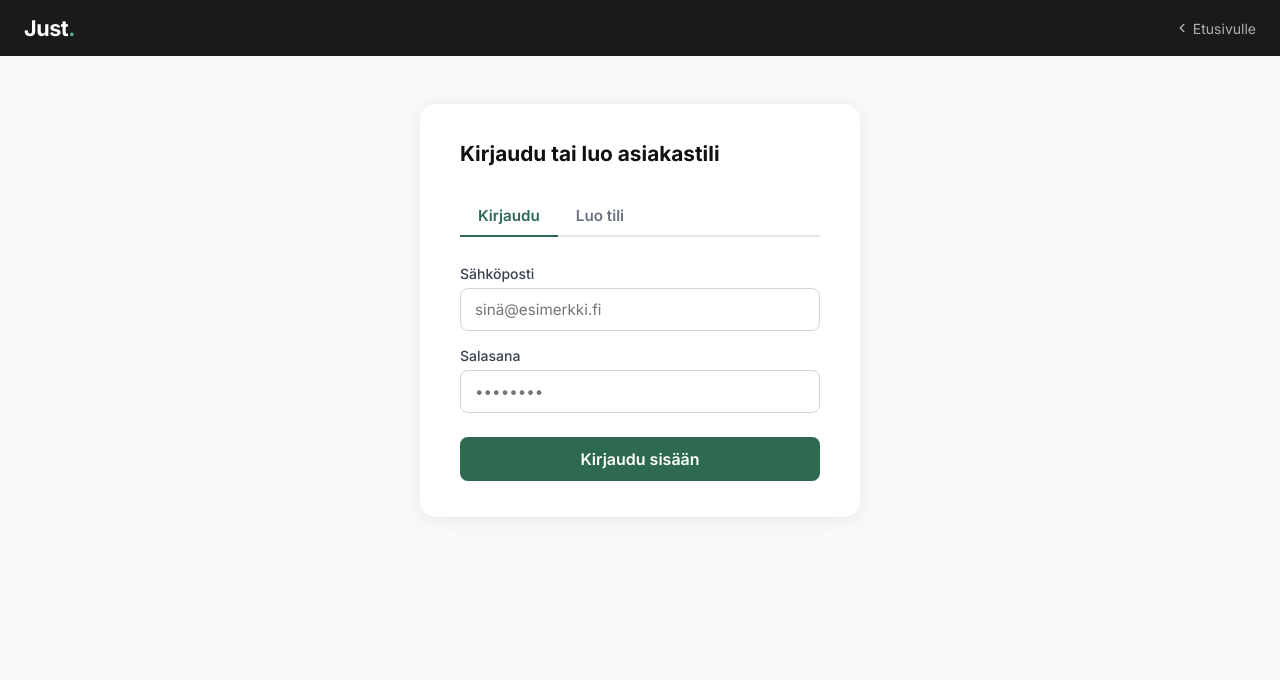
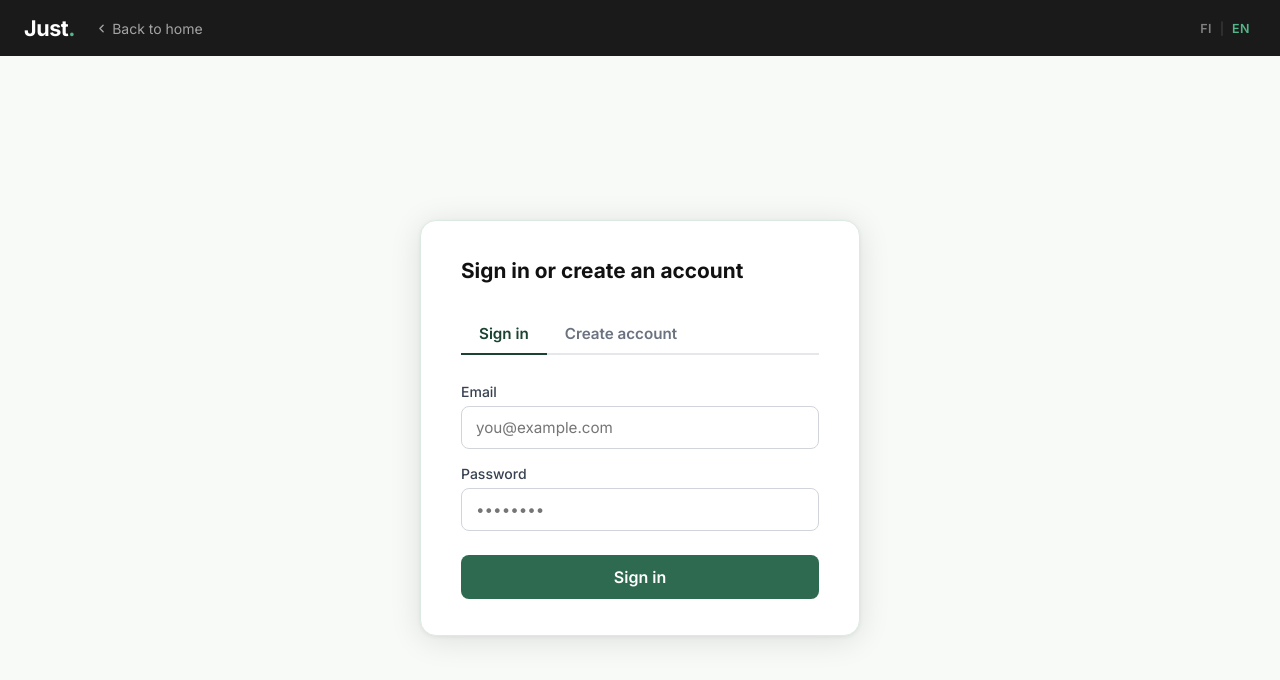
Before and after one commit to jeremakela-web/justapp-fi, a website: page index.html in a window 1280 px wide. Drawn offline with nearby package versions, Linux system fonts and the light colour scheme.

Commit message:
Add EN/FI i18n to auth screen; fix card shadow, tab underline, vertical centering

```diff
--- a/index.html
+++ b/index.html
@@ -3,7 +3,7 @@
 <head>
   <meta charset="UTF-8" />
   <meta name="viewport" content="width=device-width, initial-scale=1.0" />
-  <title>Just. – Kirjaudu</title>
+  <title>Just.</title>
   <link rel="preconnect" href="https://fonts.googleapis.com" />
   <link href="https://fonts.googleapis.com/css2?family=Inter:wght@400;500;600;700&display=swap" rel="stylesheet" />
   <script src="https://cdn.jsdelivr.net/npm/@supabase/supabase-js@2"></script>
@@ -17,7 +17,7 @@
       min-height: 100vh;
     }
 
-    /* ── SHARED HEADER ── */
+    /* ── HEADER ── */
     .site-header {
       background: #1a1a1a;
       padding: 0 24px;
@@ -26,6 +26,7 @@
       align-items: center;
       justify-content: space-between;
     }
+    .header-left { display: flex; align-items: center; gap: 20px; }
     .logo {
       font-size: 1.35rem;
       font-weight: 700;
@@ -36,7 +37,7 @@
     .logo .dot { color: #52b788; }
     .back-link {
       font-size: 0.875rem;
-      color: rgba(255,255,255,0.65);
+      color: rgba(255,255,255,0.6);
       text-decoration: none;
       display: flex;
       align-items: center;
@@ -44,6 +45,29 @@
       transition: color 0.15s;
     }
     .back-link:hover { color: #fff; }
+
+    /* language switcher */
+    .lang-switcher {
+      display: flex;
+      align-items: center;
+      gap: 2px;
+    }
+    .lang-btn {
+      background: none;
+      border: none;
+      color: rgba(255,255,255,0.45);
+      font-family: inherit;
+      font-size: 0.78rem;
+      font-weight: 600;
+      cursor: pointer;
+      padding: 4px 6px;
+      border-radius: 4px;
+      letter-spacing: 0.04em;
+      transition: color 0.15s, background 0.15s;
+    }
+    .lang-btn:hover { color: #fff; }
+    .lang-btn.active { color: #52b788; }
+    .lang-sep { color: rgba(255,255,255,0.2); font-size: 0.75rem; }
 
     /* ── AUTH VIEW ── */
     #auth-view { display: block; }
@@ -53,8 +77,8 @@
       background: #f8faf8;
       display: flex;
       justify-content: center;
-      align-items: flex-start;
-      padding: 48px 16px 64px;
+      align-items: center;
+      padding: 24px 16px;
     }
 
     .auth-card {
@@ -63,11 +87,10 @@
       padding: 36px 40px;
       width: 100%;
       max-width: 440px;
-      box-shadow: 0 2px 20px rgba(0,0,0,0.07);
+      border: 1px solid #ddeae3;
+      box-shadow: 0 4px 32px rgba(0,0,0,0.11), 0 1px 4px rgba(0,0,0,0.06);
     }
-    @media (max-width: 480px) {
-      .auth-card { padding: 28px 20px; }
-    }
+    @media (max-width: 480px) { .auth-card { padding: 28px 20px; } }
 
     .auth-heading {
       font-size: 1.3rem;
@@ -96,15 +119,11 @@
       margin-bottom: -2px;
       transition: color 0.15s, border-color 0.15s;
     }
-    .tab-btn.active {
-      color: #2d6a4f;
-      border-bottom-color: #2d6a4f;
-    }
+    .tab-btn.active { color: #1b4332; border-bottom-color: #1b4332; }
     .tab-btn:hover:not(.active) { color: #374151; }
 
-    /* ── FORM ELEMENTS ── */
+    /* ── FORM ── */
     .form-group { margin-bottom: 16px; }
-
     label {
       display: block;
       font-size: 0.875rem;
@@ -112,7 +131,6 @@
       color: #374151;
       margin-bottom: 6px;
     }
-
     input[type="text"],
     input[type="email"],
     input[type="password"],
@@ -150,14 +168,8 @@
       transition: background 0.15s, transform 0.1s;
     }
     .btn:active { transform: scale(0.98); }
-
-    .btn-green {
-      background: #2d6a4f;
-      color: #fff;
-      margin-top: 8px;
-    }
+    .btn-green { background: #2d6a4f; color: #fff; margin-top: 8px; }
     .btn-green:hover { background: #245c44; }
-
     .btn-ghost {
       background: none;
       color: #6b7280;
@@ -165,7 +177,6 @@
       margin-top: 10px;
     }
     .btn-ghost:hover { background: #f3f4f6; color: #374151; }
-
     .btn-logout {
       background: transparent;
       color: #dc2626;
@@ -192,183 +203,136 @@
     .msg-error   { background: #fef2f2; border: 1px solid #fca5a5; color: #b91c1c; }
     .msg-success { background: #f0fdf4; border: 1px solid #86efac; color: #166534; }
 
-    /* ── CHECK EMAIL STATE ── */
-    #check-email-view {
-      display: none;
-      text-align: center;
-      padding: 8px 0 4px;
-    }
+    /* ── CHECK EMAIL ── */
+    #check-email-view { display: none; text-align: center; padding: 8px 0 4px; }
     .check-email-icon {
-      width: 56px;
-      height: 56px;
+      width: 56px; height: 56px;
       background: #f0fdf4;
       border-radius: 50%;
-      display: flex;
-      align-items: center;
-      justify-content: center;
+      display: flex; align-items: center; justify-content: center;
       margin: 0 auto 20px;
       font-size: 1.5rem;
     }
-    #check-email-view h2 {
-      font-size: 1.15rem;
-      font-weight: 700;
-      color: #111;
-      margin-bottom: 12px;
-    }
-    #check-email-view p {
-      font-size: 0.9rem;
-      color: #6b7280;
-      margin-bottom: 8px;
-      line-height: 1.6;
-    }
+    #check-email-view h2 { font-size: 1.15rem; font-weight: 700; color: #111; margin-bottom: 12px; }
+    #check-email-view p  { font-size: 0.9rem; color: #6b7280; margin-bottom: 8px; line-height: 1.6; }
     #check-email-view strong { color: #374151; }
 
     /* ── APP VIEW ── */
     #app-view { display: none; }
-
     .app-header {
       background: #1a1a1a;
-      height: 56px;
-      padding: 0 24px;
-      display: flex;
-      align-items: center;
-      justify-content: space-between;
-      position: sticky;
-      top: 0;
-      z-index: 10;
+      height: 56px; padding: 0 24px;
+      display: flex; align-items: center; justify-content: space-between;
+      position: sticky; top: 0; z-index: 10;
     }
-    .app-logo {
-      font-size: 1.25rem;
-      font-weight: 700;
-      color: #fff;
-      letter-spacing: -0.02em;
-    }
+    .app-logo { font-size: 1.25rem; font-weight: 700; color: #fff; letter-spacing: -0.02em; }
     .app-logo .dot { color: #52b788; }
     .app-user { font-size: 0.825rem; color: #9ca3af; }
-
-    .app-container {
-      max-width: 720px;
-      margin: 0 auto;
-      padding: 32px 16px;
-    }
-
+    .app-container { max-width: 720px; margin: 0 auto; padding: 32px 16px; }
     .card {
-      background: #fff;
-      border-radius: 12px;
-      padding: 28px;
-      box-shadow: 0 2px 12px rgba(0,0,0,0.06);
-      margin-bottom: 24px;
+      background: #fff; border-radius: 12px; padding: 28px;
+      box-shadow: 0 2px 12px rgba(0,0,0,0.06); margin-bottom: 24px;
     }
     .card h2 { font-size: 1.1rem; font-weight: 700; margin-bottom: 20px; color: #111; }
-
     .form-row { display: grid; grid-template-columns: 1fr 1fr; gap: 16px; }
     @media (max-width: 540px) { .form-row { grid-template-columns: 1fr; } }
-
     .booking-item {
-      border: 1.5px solid #e5e7eb;
-      border-radius: 8px;
-      padding: 16px;
-      margin-bottom: 10px;
-      display: flex;
-      justify-content: space-between;
-      align-items: flex-start;
-      gap: 12px;
+      border: 1.5px solid #e5e7eb; border-radius: 8px; padding: 16px;
+      margin-bottom: 10px; display: flex; justify-content: space-between;
+      align-items: flex-start; gap: 12px;
     }
     .booking-item:last-child { margin-bottom: 0; }
     .booking-date { font-weight: 600; color: #111; font-size: 0.95rem; }
     .booking-meta { color: #6b7280; font-size: 0.875rem; margin-top: 3px; }
-
-    .badge {
-      padding: 3px 10px;
-      border-radius: 20px;
-      font-size: 0.75rem;
-      font-weight: 600;
-      white-space: nowrap;
-      flex-shrink: 0;
-    }
+    .badge { padding: 3px 10px; border-radius: 20px; font-size: 0.75rem; font-weight: 600; white-space: nowrap; flex-shrink: 0; }
     .badge-pending   { background: #fef9c3; color: #854d0e; }
     .badge-confirmed { background: #f0fdf4; color: #166534; }
     .badge-completed { background: #e0f2fe; color: #075985; }
-
     .empty   { text-align: center; color: #9ca3af; padding: 36px 0; font-size: 0.9rem; }
     .loading { text-align: center; color: #9ca3af; padding: 24px; }
   </style>
 </head>
 <body>
 
-<!-- ═══════════════════════════════════════ AUTH VIEW ═══ -->
+<!-- AUTH VIEW -->
 <div id="auth-view">
   <header class="site-header">
-    <a href="https://getjust.fi" class="logo">Just<span class="dot">.</span></a>
-    <a href="https://getjust.fi" class="back-link">
-      <svg width="14" height="14" viewBox="0 0 24 24" fill="none" stroke="currentColor" stroke-width="2.5" stroke-linecap="round" stroke-linejoin="round"><polyline points="15 18 9 12 15 6"/></svg>
-      Etusivulle
-    </a>
+    <div class="header-left">
+      <a href="https://getjust.fi" class="logo">Just<span class="dot">.</span></a>
+      <a href="https://getjust.fi" class="back-link">
+        <svg width="13" height="13" viewBox="0 0 24 24" fill="none" stroke="currentColor" stroke-width="2.5" stroke-linecap="round" stroke-linejoin="round"><polyline points="15 18 9 12 15 6"/></svg>
+        <span data-i18n="backLink">Etusivulle</span>
+      </a>
+    </div>
+    <div class="lang-switcher">
+      <button class="lang-btn" id="lang-fi" onclick="setLang('fi')">FI</button>
+      <span class="lang-sep">|</span>
+      <button class="lang-btn" id="lang-en" onclick="setLang('en')">EN</button>
+    </div>
   </header>
 
   <div class="auth-body">
     <div class="auth-card">
 
-      <!-- Normal auth state -->
       <div id="auth-main">
-        <h1 class="auth-heading">Kirjaudu tai luo asiakastili</h1>
+        <h1 class="auth-heading" data-i18n="heading">Kirjaudu tai luo asiakastili</h1>
 
         <div class="tabs">
-          <button class="tab-btn active" id="tab-login-btn" onclick="switchTab('login')">Kirjaudu</button>
-          <button class="tab-btn"         id="tab-signup-btn" onclick="switchTab('signup')">Luo tili</button>
+          <button class="tab-btn active" id="tab-login-btn" onclick="switchTab('login')" data-i18n="tabLogin">Kirjaudu</button>
+          <button class="tab-btn"        id="tab-signup-btn" onclick="switchTab('signup')" data-i18n="tabSignup">Luo tili</button>
         </div>
 
-        <!-- Kirjaudu -->
+        <!-- Kirjaudu / Sign in -->
         <div id="tab-login">
           <div class="msg msg-error" id="login-error"></div>
           <div class="form-group">
-            <label for="login-email">Sähköposti</label>
-            <input type="email" id="login-email" placeholder="sinä@esimerkki.fi" autocomplete="email" />
+            <label for="login-email" data-i18n="emailLabel">S&#228;hk&#246;posti</label>
+            <input type="email" id="login-email" data-i18n-placeholder="emailPlaceholder" placeholder="sin&#228;@esimerkki.fi" autocomplete="email" />
           </div>
           <div class="form-group">
-            <label for="login-password">Salasana</label>
-            <input type="password" id="login-password" placeholder="••••••••" autocomplete="current-password" />
+            <label for="login-password" data-i18n="passwordLabel">Salasana</label>
+            <input type="password" id="login-password" placeholder="&#8226;&#8226;&#8226;&#8226;&#8226;&#8226;&#8226;&#8226;" autocomplete="current-password" />
           </div>
-          <button class="btn btn-green" onclick="handleLogin()">Kirjaudu sisään</button>
+          <button class="btn btn-green" onclick="handleLogin()" data-i18n="loginBtn">Kirjaudu sis&#228;&#228;n</button>
         </div>
 
-        <!-- Luo tili -->
+        <!-- Luo tili / Create account -->
         <div id="tab-signup" style="display:none">
           <div class="msg msg-error" id="signup-error"></div>
           <div class="form-group">
-            <label for="signup-name">Koko nimi</label>
-            <input type="text" id="signup-name" placeholder="Matti Meikäläinen" autocomplete="name" />
+            <label for="signup-name" data-i18n="nameLabel">Koko nimi</label>
+            <input type="text" id="signup-name" data-i18n-placeholder="namePlaceholder" placeholder="Matti Meik&#228;l&#228;inen" autocomplete="name" />
           </div>
           <div class="form-group">
-            <label for="signup-email">Sähköposti</label>
-            <input type="email" id="signup-email" placeholder="sinä@esimerkki.fi" autocomplete="email" />
+            <label for="signup-email" data-i18n="emailLabel">S&#228;hk&#246;posti</label>
+            <input type="email" id="signup-email" data-i18n-placeholder="emailPlaceholder" placeholder="sin&#228;@esimerkki.fi" autocomplete="email" />
           </div>
           <div class="form-group">
-            <label for="signup-phone">Puhelinnumero</label>
+            <label for="signup-phone" data-i18n="phoneLabel">Puhelinnumero</label>
             <input type="tel" id="signup-phone" placeholder="+358 40 123 4567" autocomplete="tel" />
           </div>
           <div class="form-group">
-            <label for="signup-password">Salasana</label>
-            <input type="password" id="signup-password" placeholder="Vähintään 8 merkkiä" autocomplete="new-password" />
+            <label for="signup-password" data-i18n="passwordLabel">Salasana</label>
+            <input type="password" id="signup-password" data-i18n-placeholder="newPasswordPlaceholder" placeholder="V&#228;hint&#228;&#228;n 8 merkki&#228;" autocomplete="new-password" />
           </div>
-          <button class="btn btn-green" onclick="handleSignup()">Luo tili</button>
+          <button class="btn btn-green" onclick="handleSignup()" data-i18n="signupBtn">Luo tili</button>
         </div>
       </div>
 
-      <!-- Check-email state (shown after successful signup) -->
+      <!-- Check-email state -->
       <div id="check-email-view">
         <div class="check-email-icon">&#9993;</div>
-        <h2>Tarkista sähköpostisi</h2>
-        <p>Lähetimme vahvistuslinkin osoitteeseen<br><strong id="confirm-email-display"></strong></p>
-        <p style="margin-top:8px">Klikkaa linkkia kirjautuaksesi sisään automaattisesti.</p>
-        <button class="btn btn-ghost" style="margin-top:24px" onclick="showAuthMain()">Takaisin kirjautumiseen</button>
+        <h2 data-i18n="checkHeading">Tarkista s&#228;hk&#246;postisi</h2>
+        <p><span data-i18n="checkText">L&#228;hetimme vahvistuslinkin osoitteeseen</span><br><strong id="confirm-email-display"></strong></p>
+        <p style="margin-top:8px" data-i18n="checkSubtext">Klikkaa linkki&#228; kirjautuaksesi sis&#228;&#228;n automaattisesti.</p>
+        <button class="btn btn-ghost" style="margin-top:24px" onclick="showAuthMain()" data-i18n="backBtn">Takaisin kirjautumiseen</button>
       </div>
 
     </div>
   </div>
 </div>
 
-<!-- ═══════════════════════════════════════ APP VIEW ═══ -->
+<!-- APP VIEW -->
 <div id="app-view">
   <header class="app-header">
     <span class="app-logo">Just<span class="dot">.</span></span>
@@ -377,17 +341,14 @@
       <button class="btn-logout" onclick="handleLogout()">Kirjaudu ulos</button>
     </div>
   </header>
-
   <div class="app-container">
-
     <div class="card">
       <h2>Varaa siivous</h2>
       <div class="msg msg-error"   id="booking-error"></div>
       <div class="msg msg-success" id="booking-success"></div>
-
       <div class="form-row">
         <div class="form-group">
-          <label for="booking-date">Päivämäärä</label>
+          <label for="booking-date">P&#228;iv&#228;m&#228;&#228;r&#228;</label>
           <input type="date" id="booking-date" />
         </div>
         <div class="form-group">
@@ -395,56 +356,127 @@
           <input type="time" id="booking-time" value="09:00" />
         </div>
       </div>
-
       <div class="form-group">
         <label for="booking-service">Palvelu</label>
         <select id="booking-service">
           <option value="kotisiivous">Kotisiivous</option>
           <option value="perussiivous">Perussiivous</option>
-          <option value="syvassiivous">Syvässiivous</option>
+          <option value="syvassiivous">Syv&#228;ssiivous</option>
           <option value="ikkunanpesu">Ikkunanpesu</option>
           <option value="muuttosiivous">Muuttosiivous</option>
         </select>
       </div>
-
       <div class="form-group">
         <label for="booking-address">Osoite</label>
         <input type="text" id="booking-address" placeholder="Kadunnimi 1, Helsinki" />
       </div>
-
       <div class="form-group">
-        <label for="booking-notes">Lisätiedot (valinnainen)</label>
+        <label for="booking-notes">Lis&#228;tiedot (valinnainen)</label>
         <textarea id="booking-notes" rows="3" placeholder="Esim. pinta-ala, erityistoiveet..."></textarea>
       </div>
-
       <button class="btn btn-green" onclick="handleBooking()">Varaa aika</button>
     </div>
-
     <div class="card">
       <h2>Varauksesi</h2>
       <div id="bookings-list"><div class="loading">Ladataan...</div></div>
     </div>
-
   </div>
 </div>
 
 <script>
   const SUPABASE_URL      = 'https://mebuynheutnegvvofnrl.supabase.co';
   const SUPABASE_ANON_KEY = 'eyJhbGciOiJIUzI1NiIsInR5cCI6IkpXVCJ9.eyJpc3MiOiJzdXBhYmFzZSIsInJlZiI6Im1lYnV5bmhldXRuZWd2dm9mbnJsIiwicm9sZSI6ImFub24iLCJpYXQiOjE3NzY4NDA3OTEsImV4cCI6MjA5MjQxNjc5MX0.IguEIQsVF1ZsTC9sjn0dZU3_Z0-';
-
   const { createClient } = supabase;
   const sb = createClient(SUPABASE_URL, SUPABASE_ANON_KEY);
 
+  /* ── i18n ── */
+  const T = {
+    fi: {
+      backLink:           'Etusivulle',
+      heading:            'Kirjaudu tai luo asiakastili',
+      tabLogin:           'Kirjaudu',
+      tabSignup:          'Luo tili',
+      emailLabel:         'Sähköposti',
+      emailPlaceholder:   'sinä@esimerkki.fi',
+      passwordLabel:      'Salasana',
+      nameLabel:          'Koko nimi',
+      namePlaceholder:    'Matti Meikäläinen',
+      phoneLabel:         'Puhelinnumero',
+      newPasswordPlaceholder: 'Vähintään 8 merkkiä',
+      loginBtn:           'Kirjaudu sisään',
+      signupBtn:          'Luo tili',
+      checkHeading:       'Tarkista sähköpostisi',
+      checkText:          'Lähetimme vahvistuslinkin osoitteeseen',
+      checkSubtext:       'Klikkaa linkkiä kirjautuaksesi sisään automaattisesti.',
+      backBtn:            'Takaisin kirjautumiseen',
+      errEmpty:           'Täytä kaikki kentät.',
+      errEmptySignup:     'Täytä kaikki pakolliset kentät.',
+      errPasswordShort:   'Salasanan on oltava vähintään 8 merkkiä.',
+    },
+    en: {
+      backLink:           'Back to home',
+      heading:            'Sign in or create an account',
+      tabLogin:           'Sign in',
+      tabSignup:          'Create account',
+      emailLabel:         'Email',
+      emailPlaceholder:   'you@example.com',
+      passwordLabel:      'Password',
+      nameLabel:          'Full name',
+      namePlaceholder:    'John Smith',
+      phoneLabel:         'Phone number',
+      newPasswordPlaceholder: 'At least 8 characters',
+      loginBtn:           'Sign in',
+      signupBtn:          'Create account',
+      checkHeading:       'Check your email',
+      checkText:          'We sent a confirmation link to',
+      checkSubtext:       'Click the link to sign in automatically.',
+      backBtn:            'Back to sign in',
+      errEmpty:           'Please fill in all fields.',
+      errEmptySignup:     'Please fill in all required fields.',
+      errPasswordShort:   'Password must be at least 8 characters.',
+    },
+  };
+
+  let lang = 'fi';
+
+  function detectLang() {
+    const stored = localStorage.getItem('lang');
+    if (stored === 'fi' || stored === 'en') return stored;
+    const browser = (navigator.language || 'fi').toLowerCase();
+    return browser.startsWith('en') ? 'en' : 'fi';
+  }
+
+  function applyTranslations() {
+    const t = T[lang];
+    document.documentElement.lang = lang;
+    document.querySelectorAll('[data-i18n]').forEach(el => {
+      const key = el.getAttribute('data-i18n');
+      if (t[key] !== undefined) el.textContent = t[key];
+    });
+    document.querySelectorAll('[data-i18n-placeholder]').forEach(el => {
+      const key = el.getAttribute('data-i18n-placeholder');
+      if (t[key] !== undefined) el.placeholder = t[key];
+    });
+    document.getElementById('lang-fi').classList.toggle('active', lang === 'fi');
+    document.getElementById('lang-en').classList.toggle('active', lang === 'en');
+  }
+
+  function setLang(l) {
+    lang = l;
+    localStorage.setItem('lang', l);
+    applyTranslations();
+  }
+
+  function t(key) { return T[lang][key] || key; }
+
+  /* ── AUTH STATE ── */
   let currentUser = null;
 
-  // Handles initial load (including after email confirmation redirect)
   sb.auth.onAuthStateChange((_event, session) => {
     currentUser = session?.user ?? null;
     if (currentUser) showApp();
     else showAuth();
   });
-
-  /* ── VIEW HELPERS ── */
 
   function showAuth() {
     document.getElementById('auth-view').style.display = 'block';
@@ -493,7 +525,7 @@
   async function handleLogin() {
     const email    = document.getElementById('login-email').value.trim();
     const password = document.getElementById('login-password').value;
-    if (!email || !password) return flash('login-error', 'Täytä kaikki kentät.', 'error');
+    if (!email || !password) return flash('login-error', t('errEmpty'), 'error');
     const { error } = await sb.auth.signInWithPassword({ email, password });
     if (error) flash('login-error', error.message, 'error');
   }
@@ -503,26 +535,20 @@
     const email    = document.getElementById('signup-email').value.trim();
     const phone    = document.getElementById('signup-phone').value.trim();
     const password = document.getElementById('signup-password').value;
-
-    if (!name || !email || !password) return flash('signup-error', 'Täytä kaikki pakolliset kentät.', 'error');
-    if (password.length < 8)          return flash('signup-error', 'Salasanan on oltava vähintään 8 merkkiä.', 'error');
-
+    if (!name || !email || !password) return flash('signup-error', t('errEmptySignup'), 'error');
+    if (password.length < 8)          return flash('signup-error', t('errPasswordShort'), 'error');
     const { error } = await sb.auth.signUp({
-      email,
-      password,
+      email, password,
       options: {
         emailRedirectTo: 'https://justapp.fi',
         data: { full_name: name, phone },
       },
     });
-
     if (error) flash('signup-error', error.message, 'error');
     else showCheckEmail(email);
   }
 
-  async function handleLogout() {
-    await sb.auth.signOut();
-  }
+  async function handleLogout() { await sb.auth.signOut(); }
 
   /* ── BOOKING HANDLERS ── */
 
@@ -537,9 +563,7 @@
     const service = document.getElementById('booking-service').value;
     const address = document.getElementById('booking-address').value.trim();
     const notes   = document.getElementById('booking-notes').value.trim();
-
     if (!date || !address) return flash('booking-error', 'Päivämäärä ja osoite ovat pakollisia.', 'error');
-
     const token = await getToken();
     try {
       const res = await fetch('/.netlify/functions/customer-api', {
@@ -561,11 +585,8 @@
   }
 
   const SERVICE_LABELS = {
-    kotisiivous:   'Kotisiivous',
-    perussiivous:  'Perussiivous',
-    syvassiivous:  'Syvässiivous',
-    ikkunanpesu:   'Ikkunanpesu',
-    muuttosiivous: 'Muuttosiivous',
+    kotisiivous: 'Kotisiivous', perussiivous: 'Perussiivous',
+    syvassiivous: 'Syvässiivous', ikkunanpesu: 'Ikkunanpesu', muuttosiivous: 'Muuttosiivous',
   };
   const STATUS_LABELS = { pending: 'Odottaa', confirmed: 'Vahvistettu', completed: 'Valmis' };
   const STATUS_BADGES = { pending: 'badge-pending', confirmed: 'badge-confirmed', completed: 'badge-completed' };
@@ -602,6 +623,10 @@
       container.innerHTML = '<div class="empty">Varausten lataus epäonnistui.</div>';
     }
   }
+
+  /* ── INIT ── */
+  lang = detectLang();
+  applyTranslations();
 </script>
 </body>
 </html>
```
